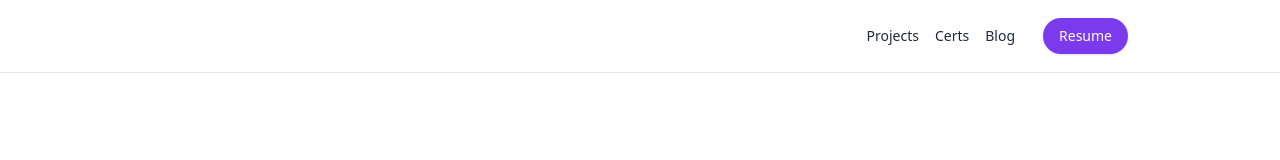
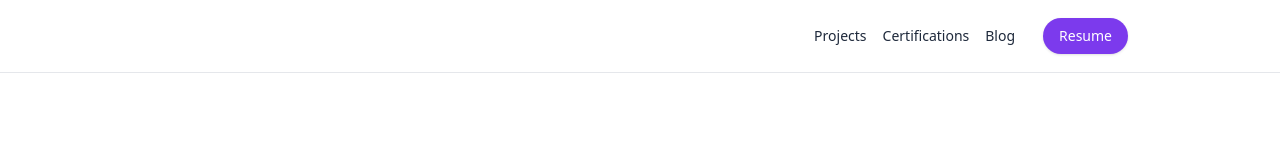
Before and after one commit to kottawartushar/tushar-web-site, a Next.js app: page / in a window 1280 px wide. Shown: the top 160 px of the page. Built offline with nearby package versions, Linux system fonts and the light colour scheme.

Commit message:
ui: rename 'Certs' nav link to 'Certifications'

```diff
--- a/app/layout.jsx
+++ b/app/layout.jsx
@@ -20,7 +20,7 @@ export default function RootLayout({ children }) {
 
             <nav className="flex items-center gap-4">
               <a className="text-sm hover:underline" href="#projects">Projects</a>
-              <a className="text-sm hover:underline" href="#certs">Certs</a>
+              <a className="text-sm hover:underline" href="#certifications">Certifications</a>
               <a className="text-sm hover:underline" href="#blog">Blog</a>
 
               <a
```
